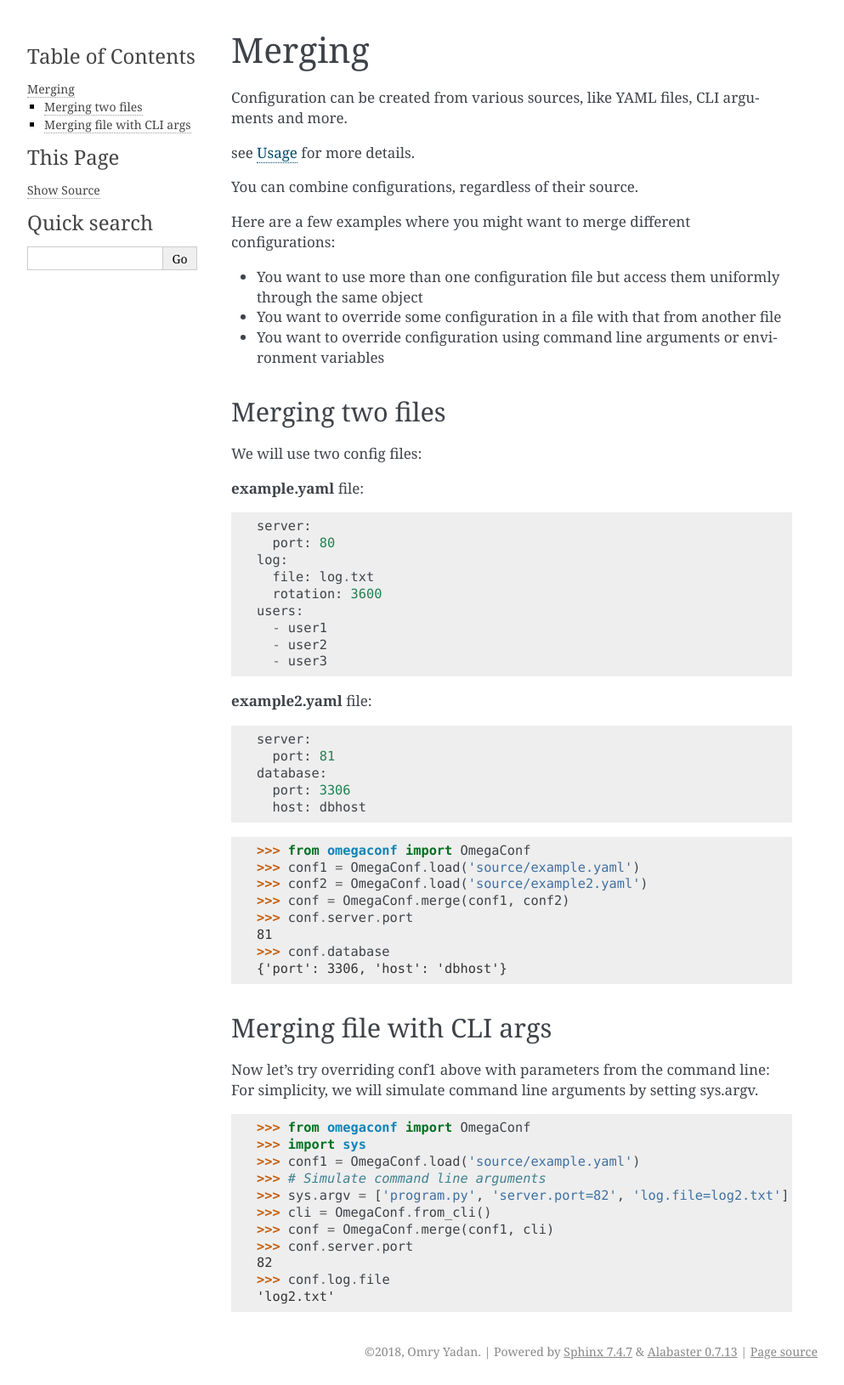
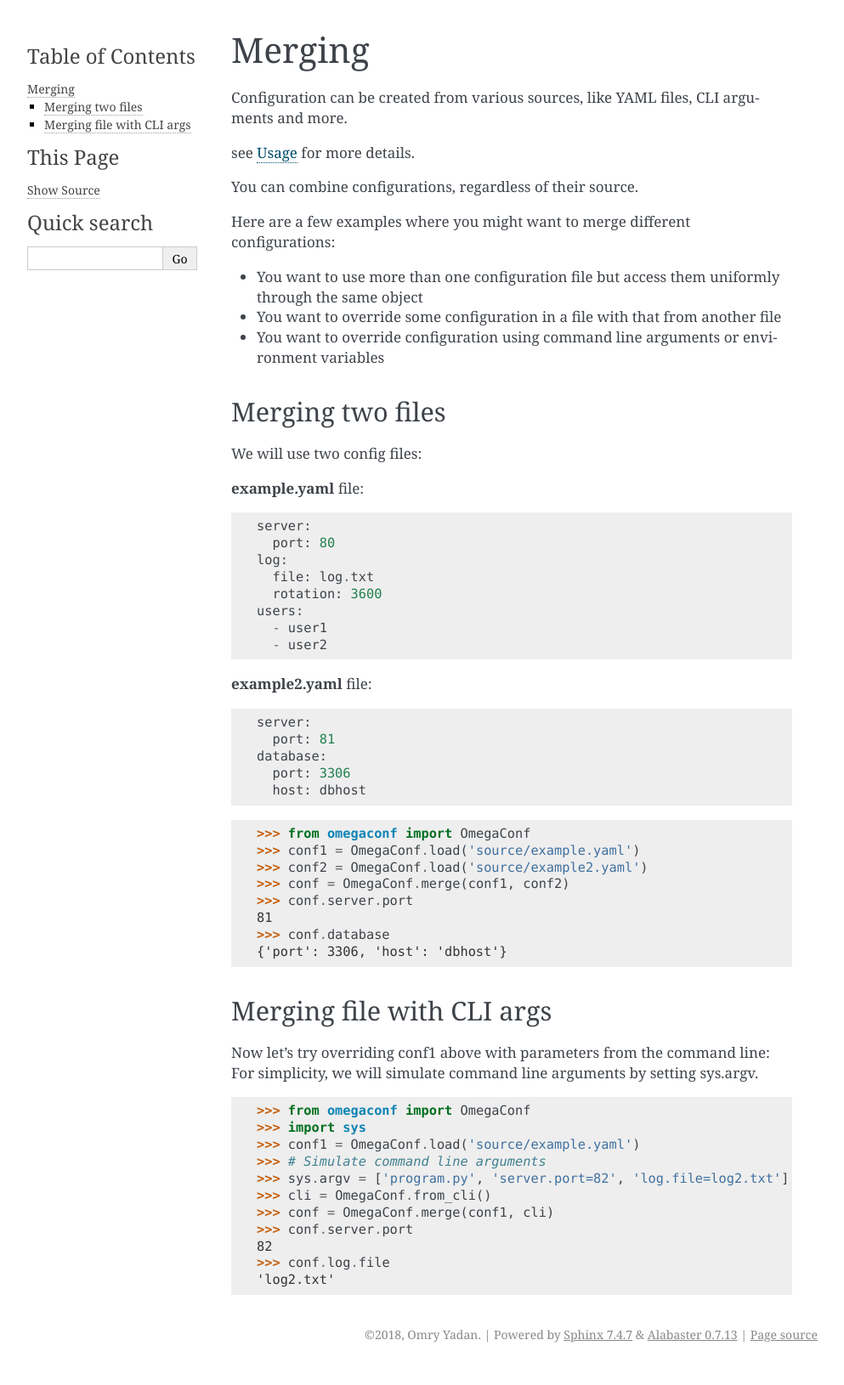
Before and after one commit to omry/omegaconf, a Sphinx documentation site: the page built from docs/source/merging.rst, in a window 1280 px wide. Shown: the whole page at 85% size, without its empty margins (148-1141 px from the left). Built offline with Sphinx 7.4.7, drawn with Linux system fonts in a browser that asks for light colours.

```diff
--- a/docs/source/example.yaml
+++ b/docs/source/example.yaml
@@ -6,4 +6,3 @@
 users:
   - user1
   - user2
-  - user3
```
